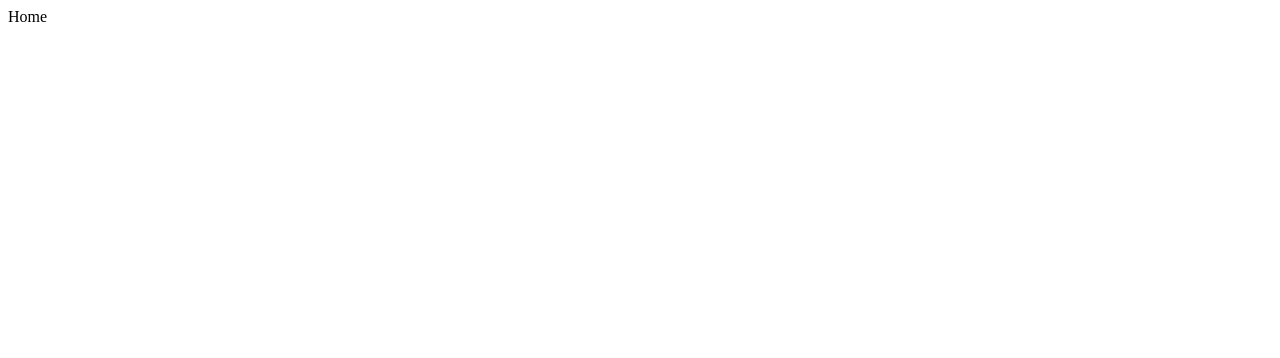
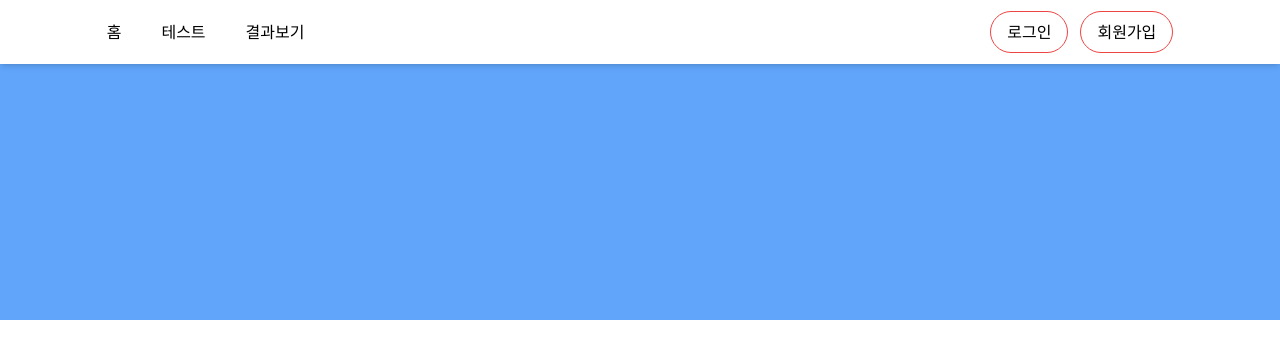
Before and after one commit to Byoung-yup/deep_project, a React (Vite) app: page / in a window 1280 px wide. Shown: the top 358 px of the page. Built offline with nearby package versions, Linux system fonts and the light colour scheme.

Commit message:
style: 헤더 뼈대 작업

```diff
--- /dev/null
+++ b/src/Navibar.jsx
@@ -0,0 +1,30 @@
+import { Link } from "react-router-dom";
+import Button from "./common/Button";
+
+const Navibar = () => {
+  return (
+    <nav className="fixed top-0 left-0 w-full h-16 bg-white shadow-md flex justify-center">
+      <div className="flex h-full w-5/6 justify-between items-center">
+        <div className="flex items-center">
+          <ui className="flex flex-row gap-10 list-none">
+            <Link to="/">
+              <li className="text-black hover:text-red-500">홈</li>
+            </Link>
+            <Link to="/test">
+              <li className="text-black hover:text-red-500">테스트</li>
+            </Link>
+            <Link to="/result">
+              <li className="text-black hover:text-red-500">결과보기</li>
+            </Link>
+          </ui>
+        </div>
+        <div className="flex items-center gap-3">
+          <Button>로그인</Button>
+          <Button>회원가입</Button>
+        </div>
+      </div>
+    </nav>
+  );
+};
+
+export default Navibar;
--- /dev/null
+++ b/src/common/Button.jsx
@@ -0,0 +1,9 @@
+const Button = ({ children }) => {
+  return (
+    <button className="rounded-full bg-white border-red-500 border h-4/5 px-4 py-2 hover:bg-red-500 hover:text-white">
+      {children}
+    </button>
+  );
+};
+
+export default Button;
--- a/src/main.jsx
+++ b/src/main.jsx
@@ -1,6 +1,7 @@
 import { StrictMode } from "react";
 import { createRoot } from "react-dom/client";
 import App from "./App.jsx";
+import "./index.css";
 
 createRoot(document.getElementById("root")).render(
   <StrictMode>
--- a/src/pages/Home.jsx
+++ b/src/pages/Home.jsx
@@ -1,5 +1,5 @@
 const Home = () => {
-  return <div>Home</div>;
+  return <div className="h-80 bg-blue-400">Home</div>;
 };
 
 export default Home;
--- a/src/shared/Layout.jsx
+++ b/src/shared/Layout.jsx
@@ -1,9 +1,10 @@
 import { Outlet } from "react-router-dom";
+import Navibar from "../Navibar";
 
 const Layout = () => {
   return (
-    <div>
-      <header></header>
+    <div className="flex flex-col">
+      <Navibar />
       <Outlet />
       <footer></footer>
     </div>
```
Also changed, not shown: eslint.config.js (+19 -17 lines).
